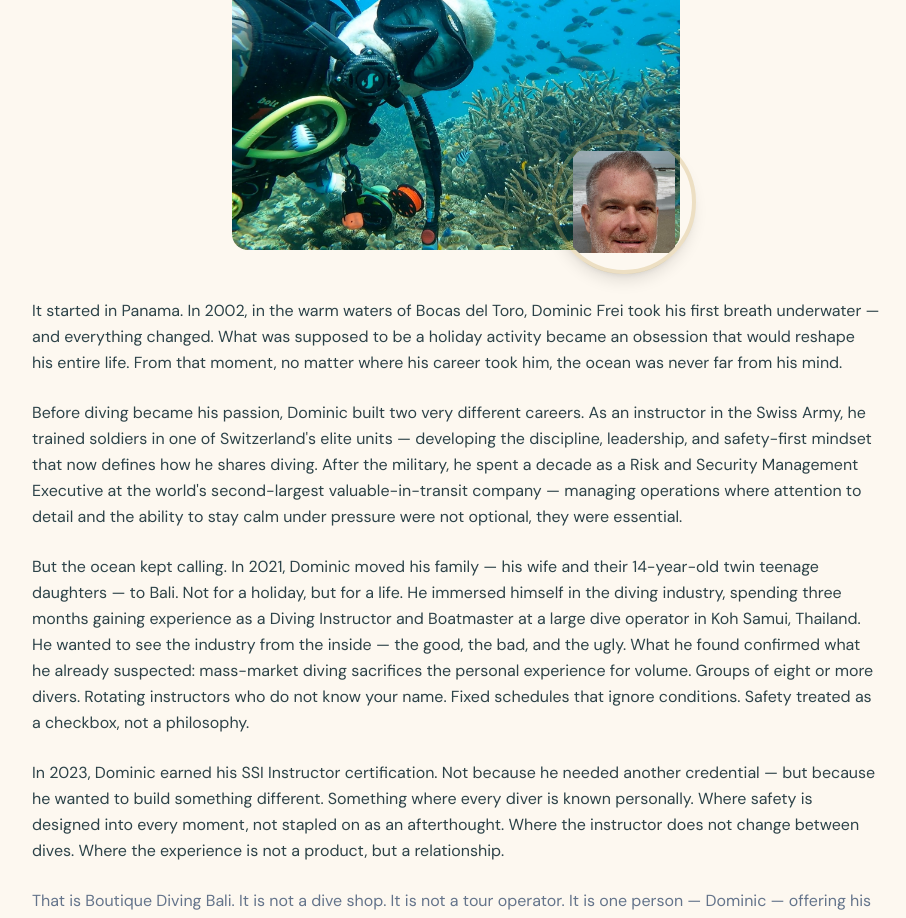
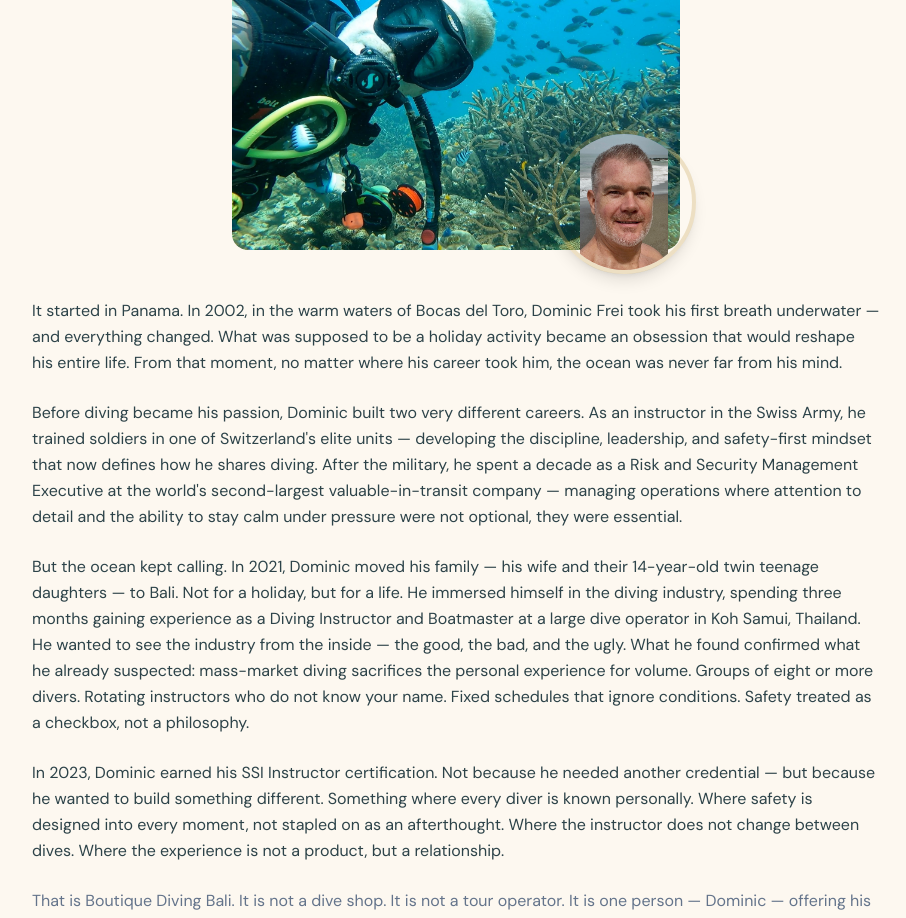
Before and after one commit to Raptor78Bali/boutique-diving-bali, a Next.js app: page /about in a window 1280 px wide. Shown: the part 900-1818 px from the top of the page, without its empty margins (184-1090 px from the left). Built offline with nearby package versions, Linux system fonts and the light colour scheme.

Commit message:
Fix founder headshot crop inside circle

```diff
--- a/src/app/about/page.tsx
+++ b/src/app/about/page.tsx
@@ -173,7 +173,7 @@ export default function AboutPage() {
  src="/images/founder-headshot.jpg"
  alt="Dominic Frei — founder of Boutique Diving Bali"
  fill
- className="object-cover scale-75"
+ className="object-contain"
  style={{ objectPosition: "center 20%" }}
  sizes="112px"
  quality={85}
--- a/src/app/preview/page.tsx
+++ b/src/app/preview/page.tsx
@@ -270,7 +270,7 @@ export default function Home() {
  src="/images/founder-headshot.jpg"
  alt="Dominic Frei — founder of Boutique Diving Bali"
  fill
- className="object-cover scale-75"
+ className="object-contain"
  style={{ objectPosition: "center 20%" }}
  sizes="112px"
  quality={85}
```
